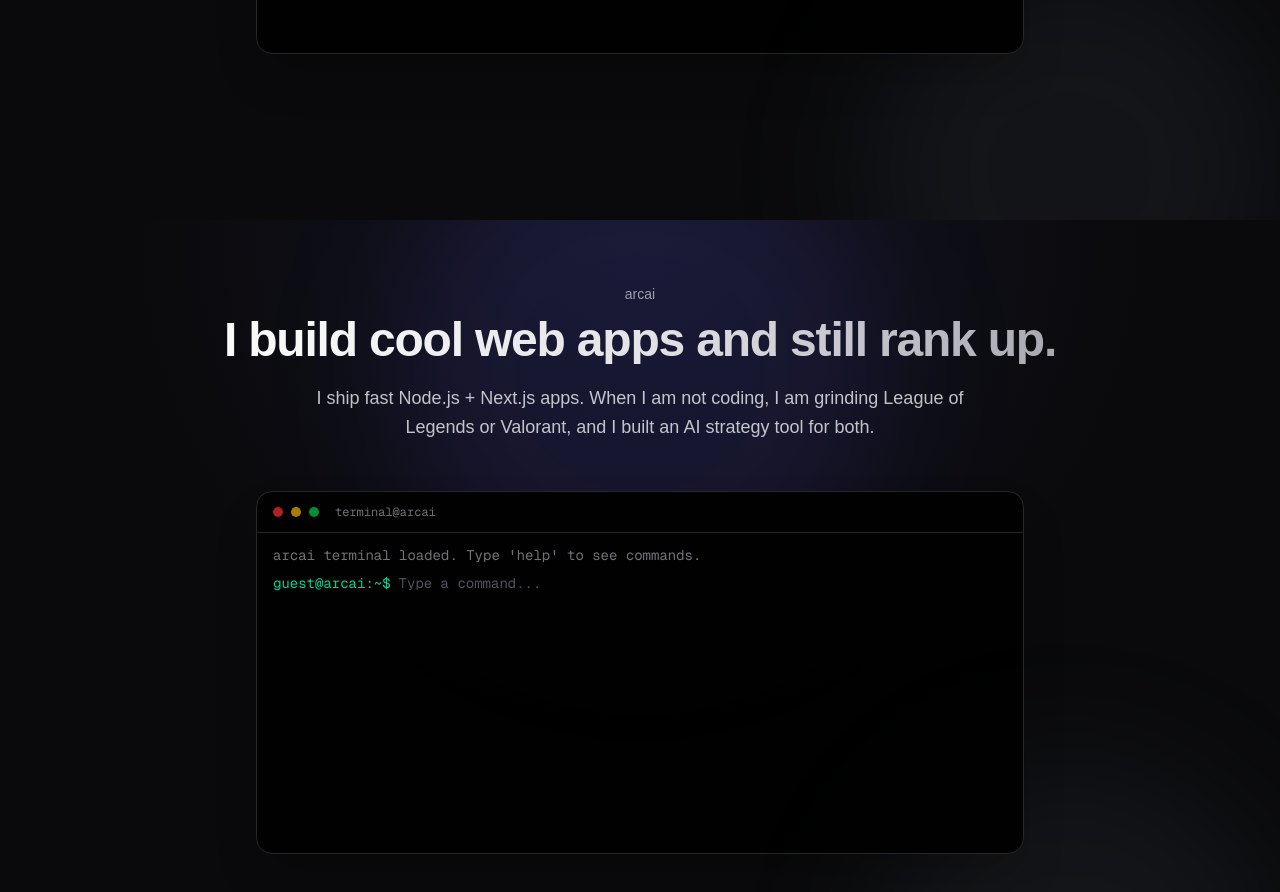
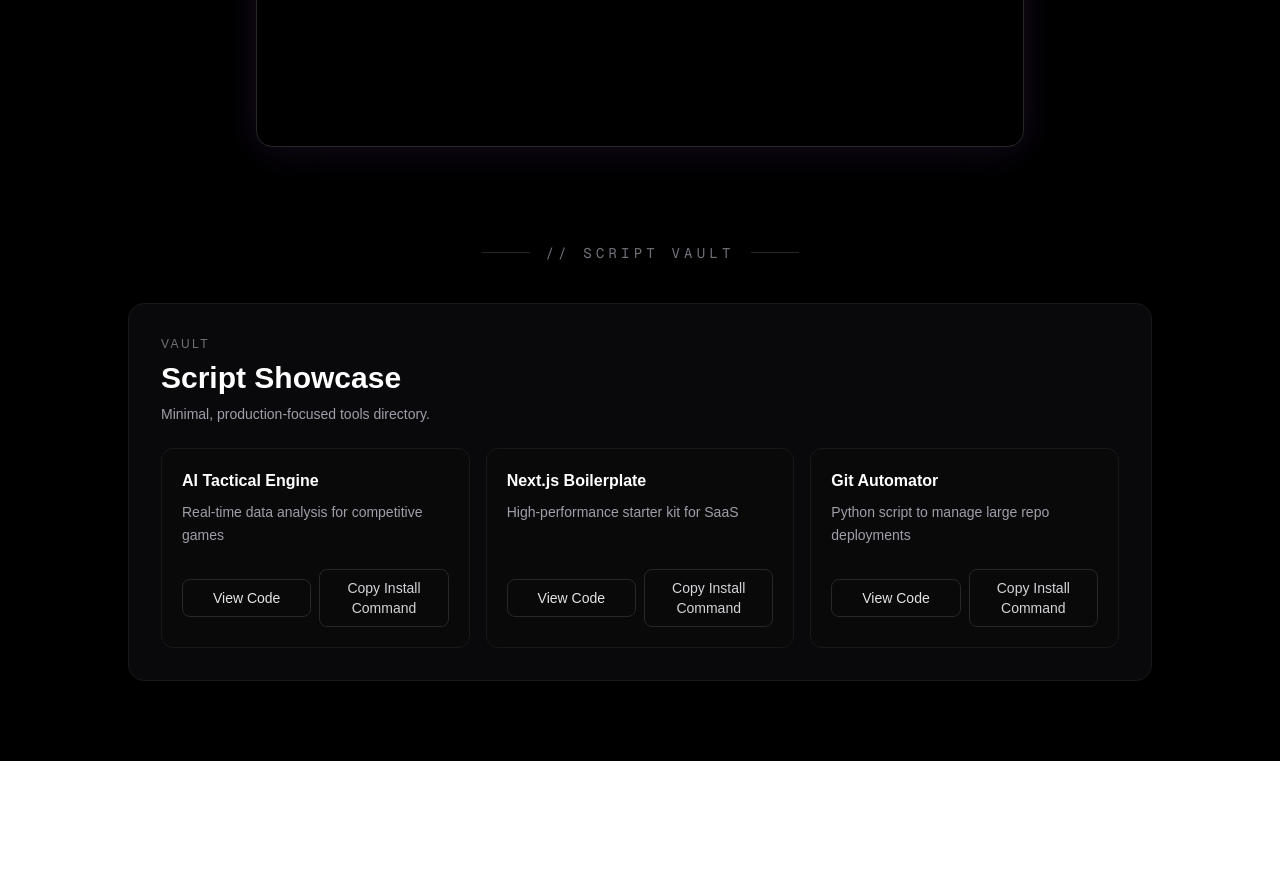
Before and after one commit to arcai0/arcai-portfolio, a Next.js app: page / in a window 1280 px wide. Shown: the part 580-1472 px from the top of the page. After the commit the page ends 1341 px from the top, so only its background shows below. Built offline with nearby package versions, Linux system fonts and the light colour scheme.

Commit message:
Final Boss: Script Vault integrated

```diff
--- a/app/layout.tsx
+++ b/app/layout.tsx
@@ -27,7 +27,10 @@ export default function RootLayout({
       lang="en"
       className={`${geistSans.variable} ${geistMono.variable} h-full antialiased`}
     >
-      <body className="min-h-full flex flex-col">{children}<body className="min-h-full flex flex-col">{children}<ScrollToTopButton /></body></body>
+      <body className="min-h-full flex flex-col">
+        {children}
+        <ScrollToTopButton />
+      </body>
     </html>
   );
 }
--- a/app/page.tsx
+++ b/app/page.tsx
@@ -1,37 +1,40 @@
-import React from "react";
 import TerminalWidget from "@/components/TerminalWidget";
+import ScriptShowcase from "@/components/ScriptShowcase";
 
-export default function HomePage() {
+export default function Home() {
   return (
-    <main className="relative min-h-screen overflow-hidden bg-[#0a0a0c] text-zinc-100">
-      {/* Ambient background */}
-      <div className="pointer-events-none absolute inset-0">
-        <div className="absolute -top-24 left-1/2 h-[500px] w-[500px] -translate-x-1/2 rounded-full bg-indigo-500/10 blur-3xl" />
-        <div className="absolute -bottom-40 right-0 h-[420px] w-[420px] rounded-full bg-slate-500/10 blur-3xl" />
-        <div className="absolute inset-0 bg-[radial-gradient(circle_at_top,rgba(99,102,241,0.10),transparent_50%)]" />
+    <main className="flex min-h-screen flex-col items-center pt-20 pb-20 px-4 bg-black text-white selection:bg-purple-500/30">
+      {/* Hero Section: Karakterli ve Sade */}
+      <div className="text-center max-w-2xl w-full mb-16">
+        <h1 className="text-5xl md:text-6xl font-bold tracking-tighter mb-4 animate-in fade-in slide-in-from-top-4 duration-1000">
+          arcai
+        </h1>
+        <h2 className="text-xl md:text-2xl text-purple-400 mb-6 font-semibold tracking-tight">
+          I build cool web apps and still rank up.
+        </h2>
+        <p className="text-zinc-400 text-base md:text-lg leading-relaxed max-w-xl mx-auto">
+          I ship clean Node.js and Next.js apps. When I&apos;m not pushing code,
+          I&apos;m usually building tools for competitive games or exploring AI integrations.
+          No fluff, just high-performance builds.
+        </p>
       </div>
 
-      <div className="relative mx-auto w-full max-w-5xl px-4 pb-16 pt-16 sm:px-6">
-        {/* Hero */}
-        <section className="text-center">
-          <p className="text-sm text-zinc-400">arcai</p>
-          <h1 className="mt-3 text-4xl font-semibold tracking-tight sm:text-5xl">
-            <span className="block bg-gradient-to-r from-white via-zinc-200 to-zinc-400 bg-clip-text text-transparent">
-              I build cool web apps and still rank up.
-            </span>
-          </h1>
-          <p className="mx-auto mt-5 max-w-2xl text-base leading-relaxed text-white/75 sm:text-lg">
-            I ship fast Node.js + Next.js apps. When I am not coding, I am grinding
-            League of Legends or Valorant, and I built an AI strategy tool for both.
-          </p>
-        </section>
+      {/* Terminal Section: İnteraktif Yazılımcı Üssü */}
+      <div className="w-full max-w-3xl mb-24 drop-shadow-[0_0_15px_rgba(168,85,247,0.15)]">
+        <TerminalWidget />
+      </div>
 
-        {/* Terminal */}
-        <section className="mt-12">
-          <div className="mx-auto w-full max-w-3xl">
-            <TerminalWidget />
-          </div>
-        </section>
+      {/* Script Vault: İşe Yarayan Araçlar */}
+      <div className="w-full max-w-5xl">
+        <div className="flex items-center justify-center gap-4 mb-10">
+          <div className="h-[1px] w-12 bg-zinc-800"></div>
+          <h2 className="text-sm font-mono text-zinc-500 uppercase tracking-[0.3em]">
+            // Script Vault
+          </h2>
+          <div className="h-[1px] w-12 bg-zinc-800"></div>
+        </div>
+
+        <ScriptShowcase />
       </div>
     </main>
   );
--- /dev/null
+++ b/components/ScriptShowcase.tsx
@@ -0,0 +1,99 @@
+"use client";
+
+import { useState } from "react";
+
+type ToolCard = {
+  id: string;
+  name: string;
+  brief: string;
+  codeUrl: string;
+  installCommand: string;
+};
+
+const TOOLS: ToolCard[] = [
+  {
+    id: "ai-tactical-engine",
+    name: "AI Tactical Engine",
+    brief: "Real-time data analysis for competitive games",
+    codeUrl: "https://github.com/arcai/ai-tactical-engine",
+    installCommand: "npm install ai-tactical-engine",
+  },
+  {
+    id: "nextjs-boilerplate",
+    name: "Next.js Boilerplate",
+    brief: "High-performance starter kit for SaaS",
+    codeUrl: "https://github.com/arcai/nextjs-boilerplate",
+    installCommand: "npx create-next-app@latest my-saas --example boilerplate",
+  },
+  {
+    id: "git-automator",
+    name: "Git Automator",
+    brief: "Python script to manage large repo deployments",
+    codeUrl: "https://github.com/arcai/git-automator",
+    installCommand: "pip install git-automator",
+  },
+];
+
+export default function ScriptShowcase() {
+  const [copiedToolId, setCopiedToolId] = useState<string | null>(null);
+
+  const handleCopy = async (toolId: string, command: string) => {
+    try {
+      await navigator.clipboard.writeText(command);
+      setCopiedToolId(toolId);
+      setTimeout(() => {
+        setCopiedToolId((current) => (current === toolId ? null : current));
+      }, 1400);
+    } catch {
+      setCopiedToolId(null);
+    }
+  };
+
+  return (
+    <section className="w-full rounded-2xl border border-zinc-900 bg-zinc-950 p-6 sm:p-8">
+      <div className="mb-6">
+        <p className="text-xs uppercase tracking-[0.2em] text-zinc-500">Vault</p>
+        <h2 className="mt-2 text-2xl font-semibold text-white sm:text-3xl">
+          Script Showcase
+        </h2>
+        <p className="mt-2 text-sm text-zinc-400">
+          Minimal, production-focused tools directory.
+        </p>
+      </div>
+
+      <div className="grid gap-4 md:grid-cols-2 xl:grid-cols-3">
+        {TOOLS.map((tool) => (
+          <article
+            key={tool.id}
+            className="group rounded-xl border border-zinc-900 bg-zinc-950/80 p-5 transition hover:border-violet-900"
+          >
+            <h3 className="text-base font-semibold text-white">{tool.name}</h3>
+            <p className="mt-2 min-h-12 text-sm leading-relaxed text-zinc-400">
+              {tool.brief}
+            </p>
+
+            <div className="mt-5 flex items-center gap-2">
+              <a
+                href={tool.codeUrl}
+                target="_blank"
+                rel="noreferrer"
+                className="inline-flex flex-1 items-center justify-center rounded-lg border border-zinc-800 px-3 py-2 text-sm text-zinc-200 transition hover:border-violet-900 hover:text-white"
+              >
+                View Code
+              </a>
+              <button
+                type="button"
+                onClick={() => handleCopy(tool.id, tool.installCommand)}
+                className="inline-flex flex-1 items-center justify-center rounded-lg border border-zinc-800 px-3 py-2 text-sm text-zinc-300 transition hover:border-violet-900 hover:text-white"
+              >
+                {copiedToolId === tool.id
+                  ? "Copied"
+                  : "Copy Install Command"}
+              </button>
+            </div>
+          </article>
+        ))}
+      </div>
+    </section>
+  );
+}
--- a/components/TerminalWidget.tsx
+++ b/components/TerminalWidget.tsx
@@ -9,11 +9,11 @@ type TerminalEntry = {
 };
 
 const COMMAND_OUTPUTS: Record<string, string> = {
-  whoami: "arcai - Full Stack Developer & Ranked Grinder.",
+  whoami: "arcai - Full Stack Developer focusing on scalable web systems.",
   skills:
-    "Node.js, Next.js, React, Tailwind CSS, Git, and AI API Integrations.",
+    "TypeScript, Node.js, Next.js, Git, and AI-driven automation.",
   games:
-    "League of Legends, Valorant. I also build AI strategy tools for them.",
+    "Competitive gaming and tactical analysis. I enjoy building tools that solve complex gameplay problems.",
   contact: "GitHub: github.com/arcai",
 };
 
```
